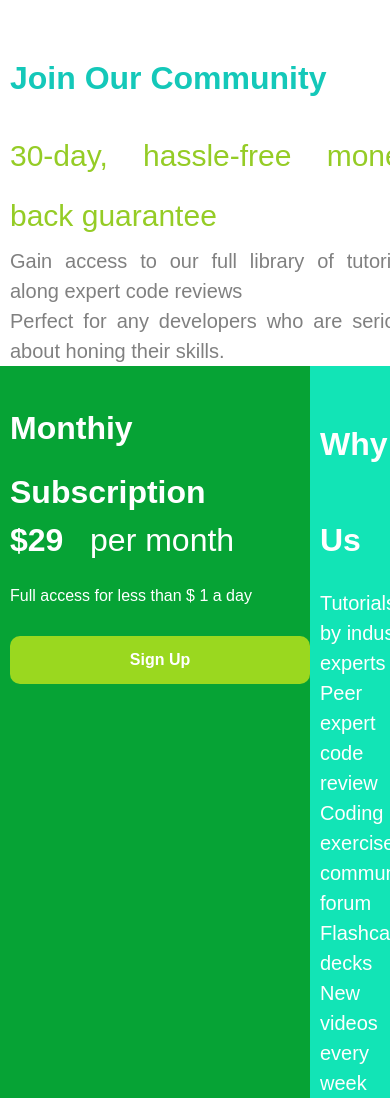
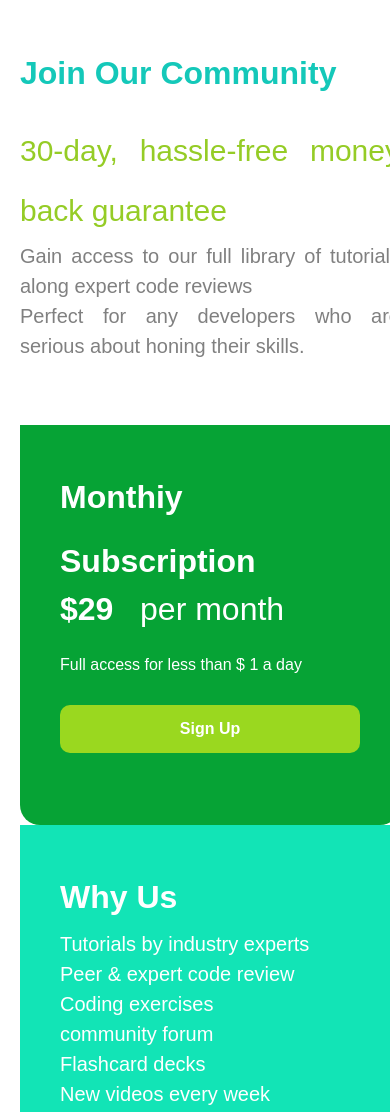
Before and after one commit to chitachiamaka/Min-project, a plain HTML site: page index.html in a window 390 px wide. Shown: the top 1112 px of the page. Drawn offline with Linux system fonts and the light colour scheme.

Commit message:
Correction

```diff
--- a/index.html
+++ b/index.html
@@ -5,11 +5,12 @@
     <meta charset="UTF-8">
     <meta http-equiv="X-UA-Compatible" content="IE=edge">
     <meta name="viewport" content="width=device-width, initial-scale=1.0">
-    <title>Document</title>
+    <title>Min-projec</title>
     <link rel="stylesheet" href="style.css">
 </head>
 
 <body>
+    <main>
     <div class="grid-container">
         <section class="grid1">
             <div class="items-1">
@@ -43,6 +44,7 @@
             </div>
         </section>
     </div>
+</main>
 </body>
 
 </html>
--- a/style.css
+++ b/style.css
@@ -4,9 +4,17 @@
     font-family: sans-serif;
     box-sizing: border-box;
 }
-.grid-container{
+main{
+    background-color: white;
     width: 100%;
     height: 100vh;
+    display: flex;
+    justify-content: center;
+    align-items: center;
+}
+.grid-container{
+    width: 900px;
+    height: 100%;
     background-color:#fff;
     display: grid;
     grid-template-columns: 1fr 1fr;
@@ -16,9 +24,13 @@
 }
 .items-1{
     /* text-align: center; */
-    margin-top: 30px;
-    margin-left: 10px;
+    /* margin-top: 30px; */
+    /* margin-left: 10px; */
   text-align: justify;
+
+  position: relative;
+  border-top-left-radius: 10px;
+  border-bottom-left-radius: 10px;
 
 }
 h2{
@@ -42,10 +54,14 @@ h2{
     font-weight: 500;
 }
 .items-2{
-    margin-top: 30px;
-    margin-left: 10px;
+    /* margin-top: 30px;
+    margin-left: 10px; */
     color: white;
     text-align: justify;
+    padding: 40px;
+    position: relative;
+    border-top-left-radius: 10px;
+    border-bottom-left-radius: 10px;
 
 }
 h3{
@@ -74,14 +90,18 @@ h5{
     text-align: center;
 }
 .items-3{
-    margin-top: 30px;
-    margin-left: 10px;
+    /* margin-top: 30px;
+    margin-left: 10px; */
     color: white;
     text-align: justify;
+    padding: 40px;
+    position: relative;
+    border-top-left-radius: 10px;
+    border-bottom-left-radius: 10px;
 }
 h4{
     font-size: 2em;
-    line-height: 3;
+    line-height: 2;
     font-weight: 5em;
 }
 ol li{
@@ -101,13 +121,51 @@ ol li{
     background-color: #12e4b6;
     grid-area: grid3;
 }
-@media screen and (max-width:827px){
+@media screen and (max-width: 1000px) {
+    .grid-container{
+        width: 100%;
+    }
 
+
+}
+@media screen and (max-width: 900px) {
     .grid-container{
-    grid-template-columns: 1fr 1fr;
-    grid-template-areas:
-    "item1"
-    "item2 item3";
+        width: 500px;
+    }
+
+
+}
+@media screen and (max-width: 700px) {
+    .grid-container{
+        grid-template-columns: 1fr 1fr ;
+        grid-template-areas:
+        "grid1"
+        "grid2"
+        "grid3";
+        /* grid-template-rows: 1fr 1fr; */
+        width: 350px;
+        height: 100%;
+        margin-top: 50px;
+    }
+    .grid1, .grid2, .grid3{
+        height: 400px;
 
     }
+    .grid1{
+        border-top-right-radius: 20px;
+        border-bottom-left-radius: 0;
+    }
+    .grid2{
+        border-bottom-right-radius: 20px;
+        border-top-right-radius: 0;
+        border-bottom-left-radius: 20px;
+    }
+
+
 }
+@media screen and (max-width: 360px){
+    .grid-container{
+        width: 100%;
+    }
+
+}
```
